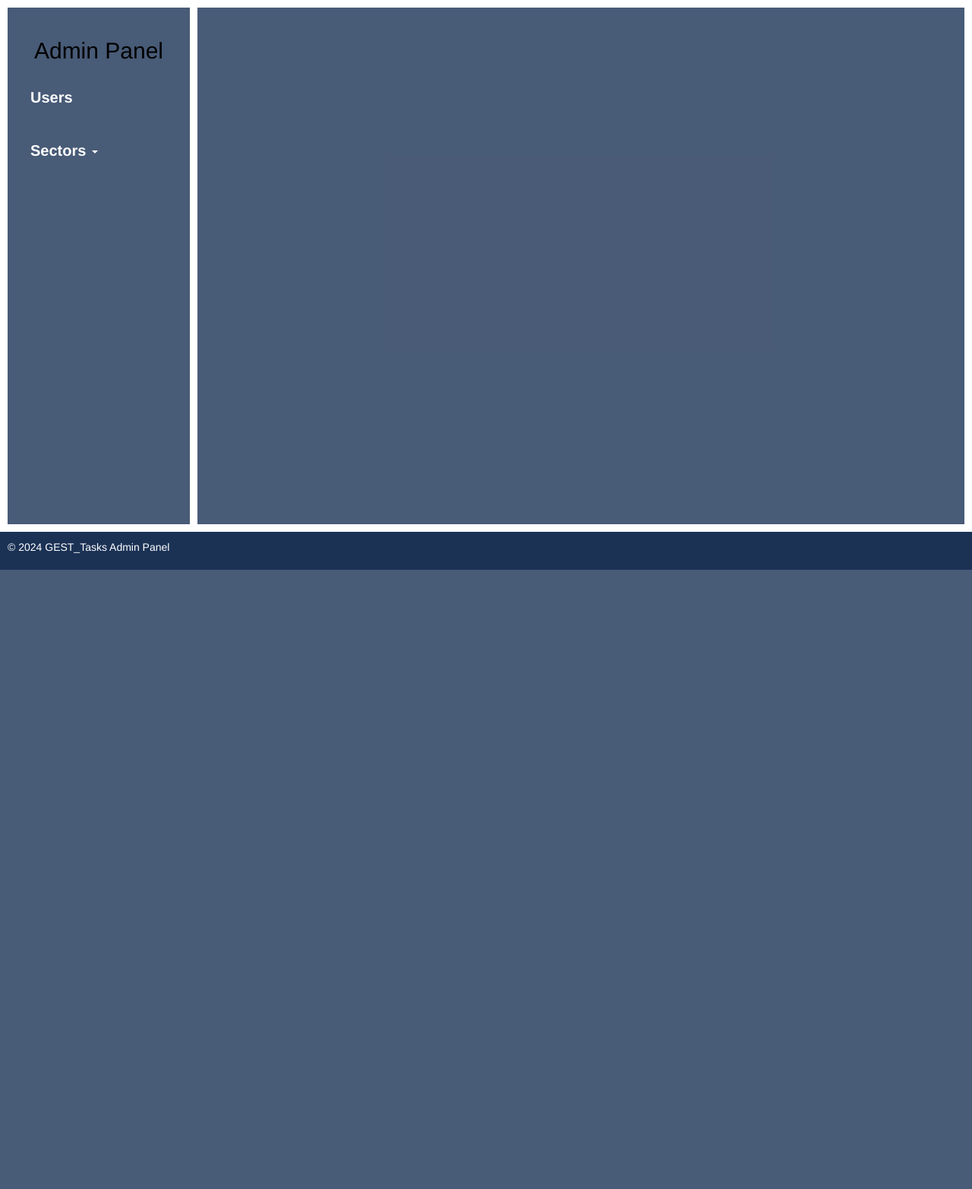
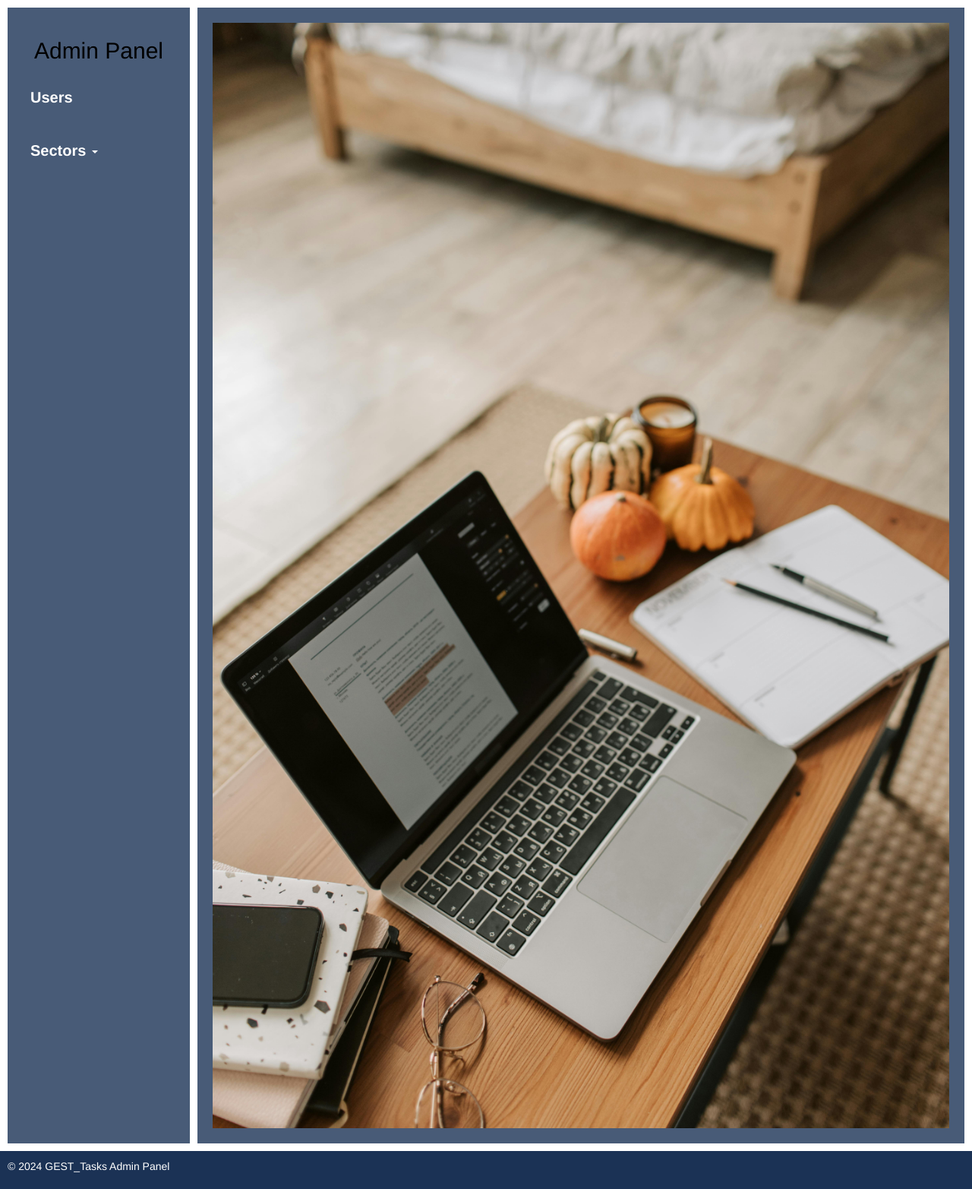
Before and after one commit to Placito/GEST_tasks, a Flask app: template src/templates/admin/base.html in a window 1280 px wide. Shown: the part 50-1615 px from the top of the page at 76% size. Before the commit the page ends 800 px from the top, so only its background shows below. Run offline with Flask 2, Linux system fonts and the light colour scheme; the template is opened without the code that fills it, so the values that code supplies are empty; parts of the project's set-up code (start-up, migrations or seed data) failed here and were passed over; some libraries are stand-ins or nearby versions.

Commit message:
add welcome img

```diff
--- a/src/static/styles/admin.css
+++ b/src/static/styles/admin.css
@@ -126,6 +126,15 @@ body {
     background-color: #4cae4c; /* Darker green on hover */
 }
 
+.task {
+    width: 100%; /* Set to full width of the parent */
+    height: 100%; /* Set to full height of the parent */
+    background-size: cover; /* Cover the entire area */
+    background-position: center; /* Center the image */
+    background-repeat: no-repeat; /* Do not repeat the image */
+    position: relative; /* Ensure positioning context for absolute children */
+}
+
 /* Responsive styles */
 @media (max-width: 768px) {
     .navbar-nav {
--- a/src/templates/admin/base.html
+++ b/src/templates/admin/base.html
@@ -53,7 +53,7 @@
         <!-- Content Area -->
         <div class="content">
             {% block content %}
-            <!-- Main content will be rendered here -->
+                <img src="{{ url_for('static', filename='img/task.jpg') }}" alt="Welcome Image" class="task" >
             {% endblock %}
         </div>
     </div>
@@ -66,6 +66,7 @@
     <!-- JavaScript files -->
     <script src="https://ajax.googleapis.com/ajax/libs/jquery/3.3.1/jquery.min.js"></script>
     <script src="https://maxcdn.bootstrapcdn.com/bootstrap/3.3.7/js/bootstrap.min.js"></script>
+
     {% block scripts %}
     <!-- Additional scripts for specific pages can be included here -->
     {% endblock %}
```
Also changed, not shown: src/static/img/task.jpg (added).
